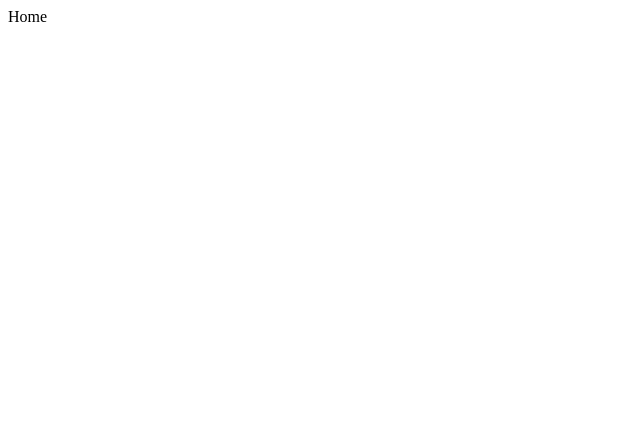
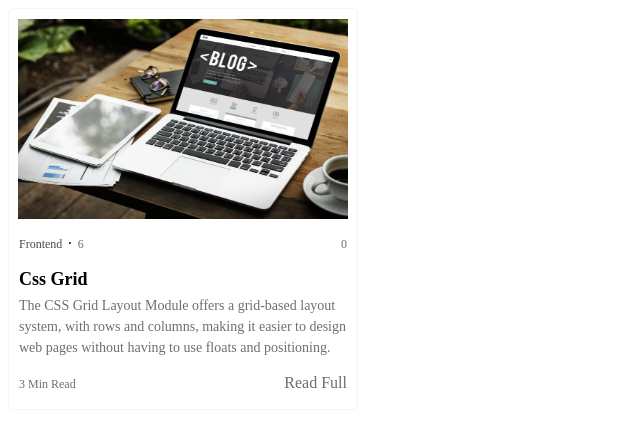
Before and after one commit to NicaZadirieva/nextjs_ht, a Next.js app in the folder blog/: page / in a window 1280 px wide. Shown: the top 426 px of the page, without its empty margins (0-640 px from the left). Built offline with nearby package versions, Linux system fonts and the light colour scheme.

Commit message:
demo: show BlogItem

```diff
--- a/blog/app/page.tsx
+++ b/blog/app/page.tsx
@@ -1,7 +1,16 @@
+import { BlogItem } from '@/entities';
+
 export default function Home() {
 	return (
 		<div>
-      Home
+			<BlogItem
+				text="The CSS Grid Layout Module offers a grid-based layout system, with rows and columns, making it easier to design web pages without having to use floats and positioning."
+				createdAt={new Date()}
+				tag='Frontend'
+				title="Css Grid"
+				readTime="3 Min Read"
+				postLink="google.com"
+				mainPhotoLink='/Blog/blogPost.jpg'/>
 		</div>
 	);
 }
```
Also changed, not shown: blog/public/Blog/blogPost.jpg (added).
